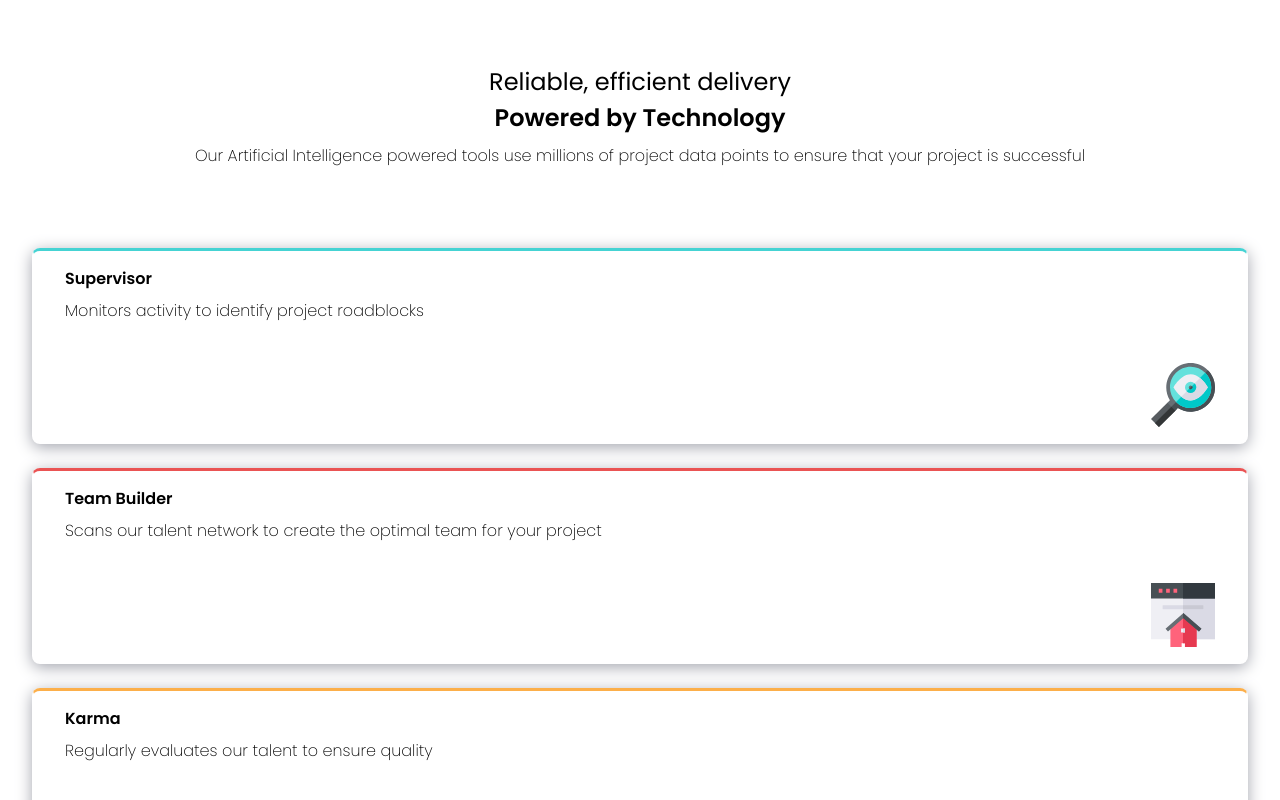
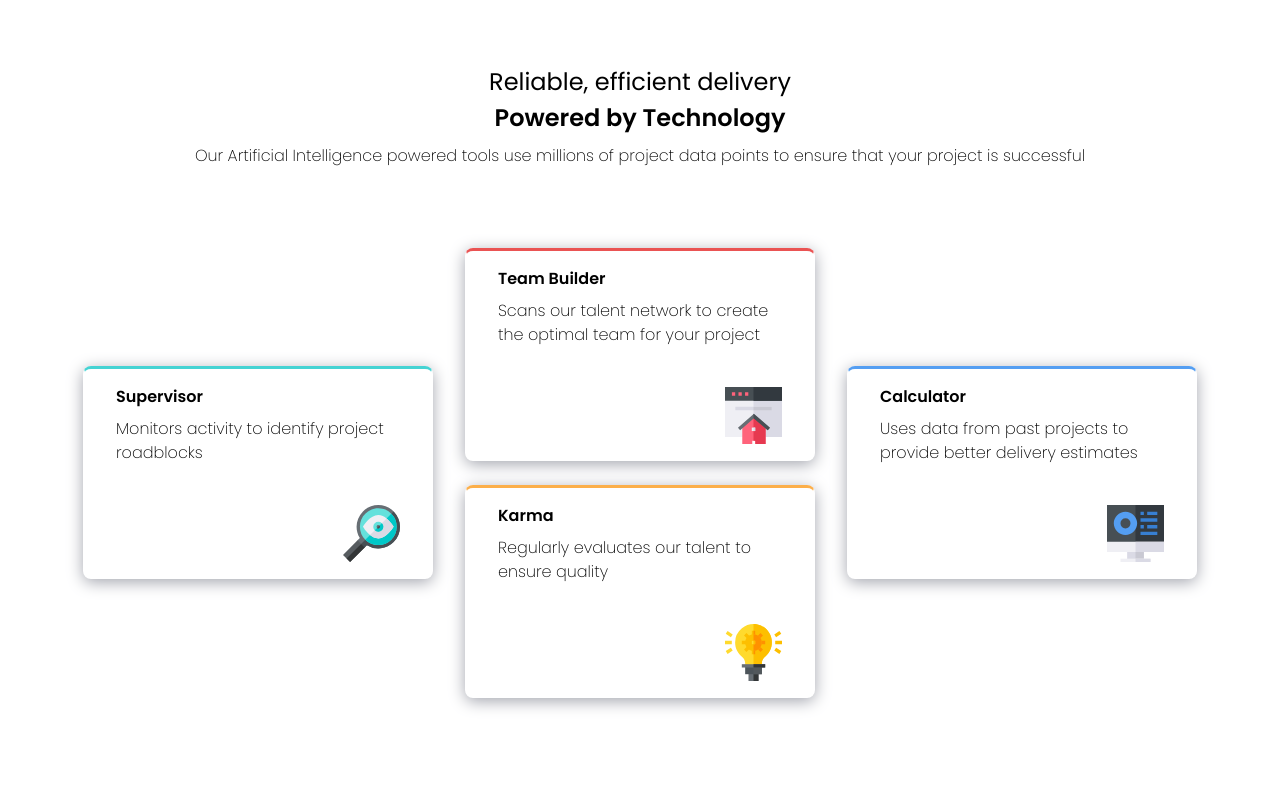
Before and after one commit to sclingan/four-card-feature, a React (Vite) app: page / in a window 1280 px wide. Shown: the top 800 px of the page. Built offline with nearby package versions, Linux system fonts and the light colour scheme.

Commit message:
Added desktop layout

```diff
--- a/src/App.css
+++ b/src/App.css
@@ -111,4 +111,17 @@ img {
   padding-top: 2rem;
   align-self: flex-end;
   max-width: 20%;
+}
+
+@media (min-width: 50rem) {
+  main {
+    display: flex;
+    flex-direction: row;
+    gap: 2rem;
+    align-items: center;
+    justify-content: center;
+  }
+  .card {
+    max-width: 21.875rem;
+  }
 }/*# sourceMappingURL=App.css.map */
--- a/src/App.scss
+++ b/src/App.scss
@@ -86,3 +86,21 @@ img {
     align-self: flex-end;
     max-width: 20%;
 }
+
+@media (min-width: 50rem) {
+
+    main {
+        display: flex;
+        flex-direction: row;
+        gap: 2rem;
+        align-items: center;
+        justify-content: center;
+        // flex-shrink: 2;
+    }
+
+    .card {
+        // max-height: 15.625rem;
+        max-width: 21.875rem;
+    }
+
+}
--- a/src/App.tsx
+++ b/src/App.tsx
@@ -21,6 +21,7 @@ function App() {
           <p>Monitors activity to identify project roadblocks</p>
           <img src={supervisor} alt=""></img>
         </div>
+        <div>
         <div className='card border-red'>
           <h4>Team Builder</h4>
           <p>Scans our talent network to create the optimal team for your project</p>
@@ -30,6 +31,7 @@ function App() {
           <h4>Karma</h4>
           <p>Regularly evaluates our talent to ensure quality</p>
           <img src={karma} alt=""></img>
+        </div>
         </div>
         <div className='card border-blue'>
           <h4>Calculator</h4>
```
Also changed, not shown: 1 other file (tests, documents, lock files or other folders).
